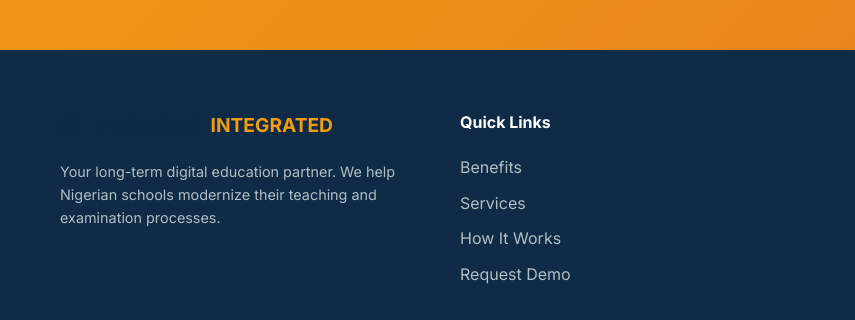
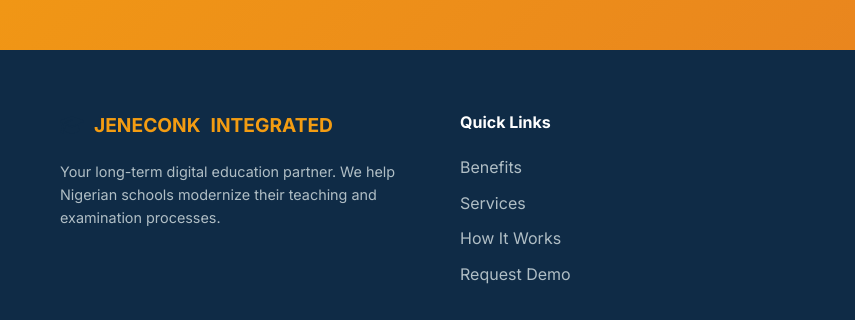
Before and after one commit to colanthony2000-hash/colanthony2000-hash.github.io, a plain HTML site: page index.html in a window 1280 px wide. Shown: the part 3219-3539 px from the top of the page, 0-855 px from the left. Drawn offline with Linux system fonts and the light colour scheme.

Commit message:
Update index.html

```diff
--- a/index.html
+++ b/index.html
@@ -243,7 +243,7 @@
                 <div class="footer-col">
                     <div class="logo" style="margin-bottom: 20px;">
                         <i class="fas fa-graduation-cap"></i>
-                        JENECONK <span>INTEGRATED</span>
+                        <span>JENECONK</span> <span>INTEGRATED </span>
                     </div>
                     <p style="font-size: 0.9rem; line-height: 1.6;">
                         Your long-term digital education partner. We help Nigerian schools modernize their teaching and
```
